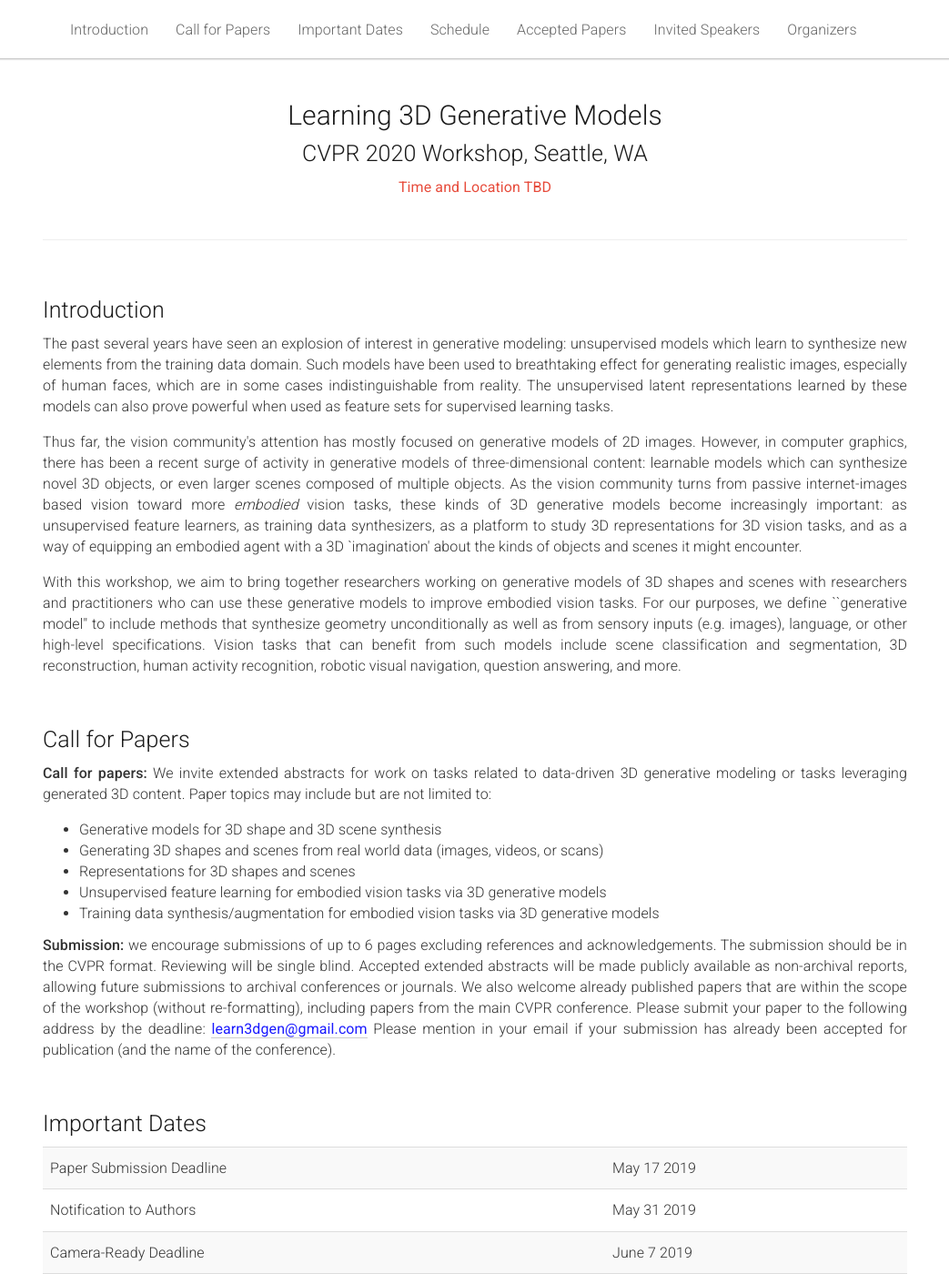
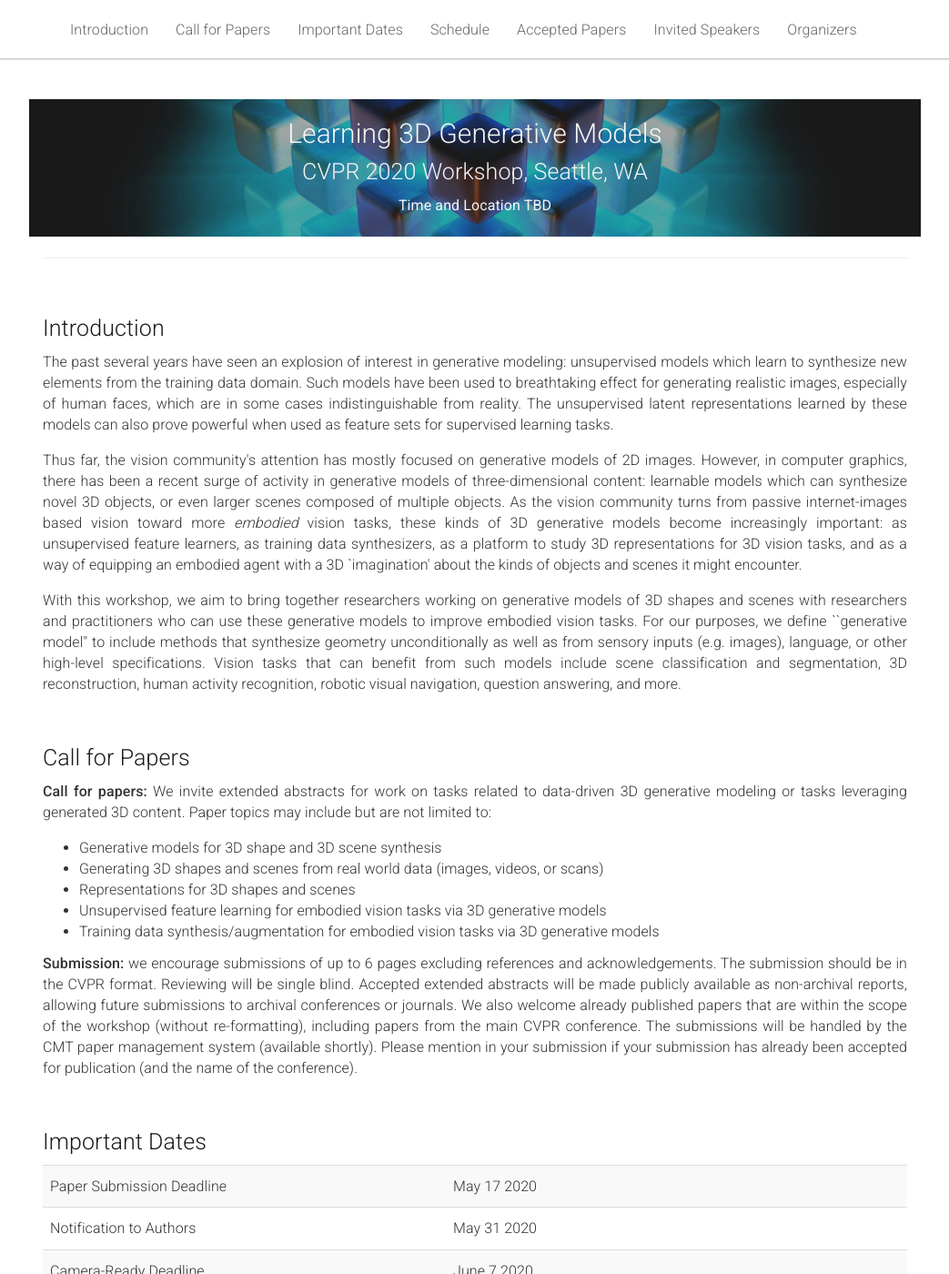
Before and after one commit to learn3dgen/learn3dgen.github.io, a Jekyll site: the page built from _pages/home.md, in a window 1280 px wide and 1400 px high. Shown: the whole window at 91% size, without its empty margins (118-1161 px from the left). Built offline with Jekyll 4.4.1, drawn with Linux system fonts in a browser that asks for light colours; some of the changed text lies outside the part shown.

Commit message:
added speakers, re-ranked them by h-index, added background, smol misc changes

```diff
--- a/_layouts/default.html
+++ b/_layouts/default.html
@@ -15,5 +15,6 @@
 
     <script type="text/javascript" src="/static/js/jquery.min.js"></script>
     <script type="text/javascript" src="/static/js/bootstrap.min.js"></script>
+    <script type="text/javascript" src="/static/js/main.js"></script>
   </body>
 </html>
--- a/_pages/home.md
+++ b/_pages/home.md
@@ -11,18 +11,19 @@ acknowledgements: ""
 ---
 
 <br>
-<div class="row">
-  <div class="col-xs-12">
+<div class="row header-row">
+  <div class="col-xs-12 header-img">
     <center><h1>Learning 3D Generative Models</h1></center>
     <center><h2>CVPR 2020 Workshop, Seattle, WA</h2></center>
-    <center><span style="color:#e74c3c;font-weight:400;">Time and Location TBD</span></center>
+    <center><span style="font-weight:400;">Time and Location TBD</span></center>
+    <!--<center><span style="color:#e74c3c;font-weight:400;">Time and Location TBD</span></center>-->
     <br/>
   </div>
 </div>
 
 <hr>
 
-<!-- <div class="row" id="intro">
+<!-- <div class="row" id="">
   <div class="col-md-12">
     <img src="{{ "/static/img/splash.png" | prepend:site.baseurl }}">
     <p> Image credit: [1, 2, 7, 12, 6, 4, 5]</p>
@@ -30,7 +31,7 @@ acknowledgements: ""
 </div> -->
 
 <br>
-<div class="row" id="cfp">
+<div class="row" id="intro">
   <div class="col-xs-12">
     <h2>Introduction</h2>
   </div>
@@ -49,7 +50,7 @@ acknowledgements: ""
   </div>
 </div> <br>
 
-<div class="row">
+<div class="row" id="cfp">
   <div class="col-xs-12">
     <h2>Call for Papers</h2>
   </div>
@@ -73,13 +74,13 @@ acknowledgements: ""
       Reviewing will be single blind.
       Accepted extended abstracts will be made publicly available as non-archival reports, allowing future submissions to archival conferences or journals.
       We also welcome already published papers that are within the scope of the workshop (without re-formatting), including papers from the main CVPR conference.
-      Please submit your paper to the following address by the deadline: <span style="color:#1a1aff;font-weight:400;"><a href="mailto:learn3dgen@gmail.com">learn3dgen@gmail.com</a></span>
-      Please mention in your email if your submission has already been accepted for publication (and the name of the conference).
+      The submissions will be handled by the CMT paper management system (available shortly). Please mention in your submission if your submission has already been accepted for publication (and the name of the conference).
+      <!--Please submit your paper to the following address by the deadline: <span style="color:#1a1aff;font-weight:400;"><a href="mailto:learn3dgen@gmail.com">learn3dgen@gmail.com</a></span>-->
     </p>
   </div>
 </div><br>
 
-<div class="row" id="schedule">
+<div class="row" id="dates">
   <div class="col-xs-12">
     <h2>Important Dates</h2>
   </div>
@@ -91,19 +92,19 @@ acknowledgements: ""
       <tbody>
         <tr>
           <td>Paper Submission Deadline</td>
-          <td>May 17 2019</td>
+          <td>May 17 2020</td>
         </tr>
         <tr>
           <td>Notification to Authors</td>
-          <td>May 31 2019</td>
+          <td>May 31 2020</td>
         </tr>
         <tr>
           <td>Camera-Ready Deadline</td>
-          <td>June 7 2019</td>
+          <td>June 7 2020</td>
         </tr>
         <tr>
           <td>Workshop Date</td>
-          <td>June 16 2019</td>
+          <td>TBD, one of June 14,15,19 2020</td>
         </tr>
       </tbody>
     </table>
@@ -111,7 +112,7 @@ acknowledgements: ""
 </div><br>
 
 
-<div class="row" id="accepted">
+<div class="row" id="schedule">
   <div class="col-xs-12">
     <h2>Schedule</h2>
   </div>
@@ -186,7 +187,7 @@ acknowledgements: ""
 </div>
 
 <br>
-<div class="row">
+<div class="row" id="accepted">
   <div class="col-md-12">
     <h2>Accepted Papers</h2>
   </div>
@@ -206,83 +207,148 @@ acknowledgements: ""
  -->
 
 <br>
-<div class="row">
+<div class="row" id="speakers">
   <div class="col-xs-12">
     <h2>Invited Speakers</h2>
   </div>
 </div><br>
 
-<!-- <div class="row">
+
+
+<!-- 70 -->
+<div class="row">
   <div class="col-md-12">
-    <a href="http://vladlen.info/"><img class="people-pic" style="float:left;margin-right:50px;" src="{{ "/static/img/people/vladlen.png" | prepend:site.baseurl }}"></a>
+    <a href="http://www.cs.utexas.edu/users/grauman/"><img class="people-pic" style="float:left;margin-right:50px;" src="{{ "/static/img/speakers/grauman.jpg" | prepend:site.baseurl }}"></a>
+    <p>
+      <b><a href="http://www.cs.utexas.edu/users/grauman/">Kristen Grauman</a></b> is a Professor in the Department of Computer Science at the University of Texas at Austin and a Research Scientist in Facebook AI Research (FAIR).  Her research in computer vision and machine learning focuses on visual recognition and search.  Before joining UT-Austin in 2007, she received her Ph.D. at MIT.  She is an Alfred P. Sloan Research Fellow and Microsoft Research New Faculty Fellow, a recipient of NSF CAREER and ONR Young Investigator awards, the PAMI Young Researcher Award in 2013, the 2013 Computers and Thought Award from the International Joint Conference on Artificial Intelligence (IJCAI), the Presidential Early Career Award for Scientists and Engineers (PECASE) in 2013, and the Helmholtz Prize in 2017.
+    </p>
+  </div>
+</div><br>
+
+<!-- 60 -->
+<div class="row">
+  <div class="col-md-12">
+    <a href="http://vladlen.info/"><img class="people-pic" style="float:left;margin-right:50px;" src="{{ "/static/img/speakers/vladlen.png" | prepend:site.baseurl }}"></a>
     <p>
       <b><a href="http://vladlen.info/">Vladlen Koltun</a></b> is a Senior Principal Researcher and the director of the Intelligent Systems Lab at Intel. The lab is devoted to high-impact basic research on intelligent systems. Previously, he has been a Senior Research Scientist at Adobe Research and an Assistant Professor at Stanford where his theoretical research was recognized with the National Science Foundation (NSF) CAREER Award (2006) and the Sloan Research Fellowship (2007).
     </p>
   </div>
 </div><br>
 
+<!-- 47 -->
 <div class="row">
   <div class="col-md-12">
-    <a href="http://www.cs.utexas.edu/users/grauman/"><img class="people-pic" style="float:left;margin-right:50px;" src="{{ "/static/img/people/grauman.png" | prepend:site.baseurl }}"></a>
+    <a href="https://www.cs.utoronto.ca/~fidler/"><img class="people-pic" style="float:left;margin-right:50px;" src="{{ "/static/img/speakers/sanja.jpg" | prepend:site.baseurl }}"></a>
     <p>
-      <b><a href="http://www.cs.utexas.edu/users/grauman/">Kristen Grauman</a></b> is a Professor in the Department of Computer Science at the University of Texas at Austin and a Research Scientist in Facebook AI Research (FAIR).  Her research in computer vision and machine learning focuses on visual recognition and search.  Before joining UT-Austin in 2007, she received her Ph.D. at MIT.  She is an Alfred P. Sloan Research Fellow and Microsoft Research New Faculty Fellow, a recipient of NSF CAREER and ONR Young Investigator awards, the PAMI Young Researcher Award in 2013, the 2013 Computers and Thought Award from the International Joint Conference on Artificial Intelligence (IJCAI), the Presidential Early Career Award for Scientists and Engineers (PECASE) in 2013, and the Helmholtz Prize in 2017.
+      <b><a href="https://www.cs.utoronto.ca/~fidler/">Sanja Fidler</a></b> is an Assistant Professor at University of Toronto, and a Director of AI at NVIDIA, leading a research lab in Toronto. Prior coming to Toronto, in 2012/2013, she was a Research Assistant Professor at Toyota Technological Institute at Chicago, an academic institute located in the campus of University of Chicago. She did her postdoc with Prof. Sven Dickinson at University of Toronto in 2011/2012. She finished her PhD in 2010 at University of Ljubljana in Slovenia in the group of Prof. Ales Leonardis. In 2010, she was visiting Prof. Trevor Darrell's group at UC Berkeley and ICSI.
     </p>
   </div>
 </div><br>
 
+<!-- 36 -->
 <div class="row">
   <div class="col-md-12">
-    <a href="https://demuc.de/"><img class="people-pic" style="float:left;margin-right:50px;" src="{{ "/static/img/people/johannes.png" | prepend:site.baseurl }}"></a>
+    <a href="https://www.cs.purdue.edu/homes/aliaga/"><img class="people-pic" style="float:left;margin-right:50px;" src="{{ "/static/img/speakers/aliaga.png" | prepend:site.baseurl }}"></a>
+    <p>
+      <b><a href="https://www.cs.purdue.edu/homes/aliaga/">Daniel Aliaga</a></b> does research primarily in the area of 3D computer graphics but overlaps with computer vision and visualization while also having strong multi-disciplinary collaborations outside of computer science. His research activities are divided into three groups: a) his pioneering work in the multi-disciplinary area of inverse modeling and design; b) his first-of-its-kind work in codifying information into images and surfaces, and c) his compelling work in a visual computing framework including high-quality 3D acquisition methods. Dr. Aliaga’s inverse modeling and design is particularly focused at digital city planning applications that provide innovative “what-if” design tools enabling urban stake holders from cities worldwide to automatically integrate, process, analyze, and visualize the complex interdependencies between the urban form, function, and the natural environment.
+    </p>
+  </div>
+</div><br>
+
+<!-- 24 -->
+<div class="row">
+  <div class="col-md-12">
+    <a href="https://jiajunwu.com/"><img class="people-pic" style="float:left;margin-right:50px;" src="{{ "/static/img/speakers/jiajun.png" | prepend:site.baseurl }}"></a>
+    <p>
+      <b><a href="https://jiajunwu.com/">Jiajun Wu</a></b> is a fifth-year PhD student at MIT, advised by Bill Freeman and Josh Tenenbaum. He received his undergraduate degree from Tsinghua University, working with Zhuowen Tu. He has also spent time at research labs of Microsoft, Facebook, and Baidu. His research has been supported by fellowships from Facebook, Nvidia, Samsung, Baidu, and Adobe. He studies machine perception, reasoning, and its interaction with the physical world, drawing inspiration from human cognition.
+    </p>
+  </div>
+</div><br>
+
+
+<!-- 16 -->
+<div class="row">
+  <div class="col-md-12">
+    <a href=""><img class="people-pic" style="float:left;margin-right:50px;" src="{{ "/static/img/speakers/georgia.jpg" | prepend:site.baseurl }}"></a>
+    <p>
+      <b><a href="">Georgia Gkioxari</a></b> is a research scientist at FAIR. She received her PhD from UC Berkeley, where she was advised by Jitendra Malik. She did her bachelors in ECE at NTUA in Athens, Greece, where she worked with Petros Maragos. In the past, she has spent time at Google Brain and Google Research, where she worked with Navdeep Jaitly and Alexander Toshev.
+    </p>
+  </div>
+</div><br>
+
+
+<!-- 16 -->
+<div class="row">
+  <div class="col-md-12">
+    <a href="https://demuc.de/"><img class="people-pic" style="float:left;margin-right:50px;" src="{{ "/static/img/speakers/johannes.jpg" | prepend:site.baseurl }}"></a>
     <p>
       <b><a href="https://demuc.de/">Johannes L. Schönberger</a></b> is a Senior Scientist at the Microsoft Mixed Reality and AI lab in Zürich. He obtained his PhD in Computer Science in the Computer Vision and Geometry Group at ETH Zürich, where he was advised by Marc Pollefeys and co-advised by Jan-Michael Frahm. He received a BSc from TU Munich and an MSc from UNC Chapel Hill. In addition, he also spent time at Microsoft Research, Google, and the German Aerospace Center. His main research interests lie in robust image-based 3D modeling. More broadly, he is interested in computer vision, geometry, structure-from-motion, (multi-view) stereo, localization, optimization, machine learning, and image processing. He developed the open-source software COLMAP - an end-to-end image-based 3D reconstruction software, which achieves state-of-the-art results on recent reconstruction benchmarks.
     </p>
   </div>
 </div><br>
 
+
+<!-- 15 -->
 <div class="row">
   <div class="col-md-12">
-    <a href="https://cs.brown.edu/people/epavlick/index.html"><img class="people-pic" style="float:left;margin-right:50px;" src="{{ "/static/img/people/ellie.png" | prepend:site.baseurl }}"></a>
+    <a href="https://www.cse.iitb.ac.in/~sidch/"><img class="people-pic" style="float:left;margin-right:50px;" src="{{ "/static/img/speakers/sid.png" | prepend:site.baseurl }}"></a>
+    <p>
+      <b><a href="https://www.cse.iitb.ac.in/~sidch/">Siddhartha Chaudhuri</a></b> is a Senior Research Scientist at Adobe Research, and Assistant Professor (on leave) of Computer Science and Engineering at IIT Bombay. His research focuses on richer tools for designing three-dimensional objects, particularly by novice and casual users, and on related problems in 3D shape understanding, synthesis and reconstruction. He received his PhD from Stanford University, followed by a postdoc at Princeton and a year teaching at Cornell. Apart from basic research, he is also the original author of the commercial 3D modeling package Adobe Fuse.
+    </p>
+  </div>
+</div><br>
+
+<!-- 13 -->
+<div class="row">
+  <div class="col-md-12">
+    <a href="http://graphics.stanford.edu/~adai/"><img class="people-pic" style="float:left;margin-right:50px;" src="{{ "/static/img/speakers/angela.jpg" | prepend:site.baseurl }}"></a>
+    <p>
+      <b><a href="http://graphics.stanford.edu/~adai/">Angela Dai</a></b> is a postdoctoral researcher at the Technical University of Munich.  She received her Ph.D. in Computer Science at Stanford University advised by Pat Hanrahan. Her research focuses on 3D reconstruction and understanding with commodity sensors. She received her Masters degree from Stanford University and her Bachelors degree from Princeton University. She is a recipient of a Stanford Graduate Fellowship.
+    </p>
+  </div>
+</div><br>
+
+<!-- 13 -->
+<div class="row">
+  <div class="col-md-12">
+    <a href="https://cs.brown.edu/people/epavlick/index.html"><img class="people-pic" style="float:left;margin-right:50px;" src="{{ "/static/img/speakers/ellie.gif" | prepend:site.baseurl }}"></a>
     <p>
       <b><a href="https://cs.brown.edu/people/epavlick/index.html">Ellie Pavlick</a></b> is an Assistant Professor of Computer Science at Brown University, and an academic partner with Google AI. She received her PhD in Computer Science from the University of Pennsylvania. She is interested in building better computational models of natural language semantics and pragmatics: how does language work, and how can we get computers to understand it the way humans do?
     </p>
   </div>
 </div><br>
 
+
+
+
+
+
+
+
+
+
+
+
+
+<!--
 <div class="row">
   <div class="col-md-12">
-    <a href="https://www.cs.purdue.edu/homes/aliaga/"><img class="people-pic" style="float:left;margin-right:50px;" src="{{ "/static/img/people/aliaga.png" | prepend:site.baseurl }}"></a>
+    <a href=""><img class="people-pic" style="float:left;margin-right:50px;" src="{{ "/static/img/speakers/" | prepend:site.baseurl }}"></a>
     <p>
-      <b><a href="https://www.cs.purdue.edu/homes/aliaga/">Daniel Aliaga</a></b> does research primarily in the area of 3D computer graphics but overlaps with computer vision and visualization while also having strong multi-disciplinary collaborations outside of computer science. His research activities are divided into three groups: a) his pioneering work in the multi-disciplinary area of inverse modeling and design; b) his first-of-its-kind work in codifying information into images and surfaces, and c) his compelling work in a visual computing framework including high-quality 3D acquisition methods. Dr. Aliaga’s inverse modeling and design is particularly focused at digital city planning applications that provide innovative “what-if” design tools enabling urban stake holders from cities worldwide to automatically integrate, process, analyze, and visualize the complex interdependencies between the urban form, function, and the natural environment.
+      <b><a href="">ABC DEF</a></b> is a .
     </p>
   </div>
 </div><br>
+-->
 
-<div class="row">
-  <div class="col-md-12">
-    <a href="https://www.cse.iitb.ac.in/~sidch/"><img class="people-pic" style="float:left;margin-right:50px;" src="{{ "/static/img/people/sid.png" | prepend:site.baseurl }}"></a>
-    <p>
-      <b><a href="https://www.cse.iitb.ac.in/~sidch/">Siddhartha Chaudhuri</a></b> is a Senior Research Scientist at Adobe Research, and Assistant Professor (on leave) of Computer Science and Engineering at IIT Bombay. His research focuses on richer tools for designing three-dimensional objects, particularly by novice and casual users, and on related problems in 3D shape understanding, synthesis and reconstruction. He received his PhD from Stanford University, followed by a postdoc at Princeton and a year teaching at Cornell. Apart from basic research, he is also the original author of the commercial 3D modeling package Adobe Fuse.
-    </p>
-  </div>
-</div><br>
 
-<div class="row">
-  <div class="col-md-12">
-    <a href="http://graphics.stanford.edu/~adai/"><img class="people-pic" style="float:left;margin-right:50px;" src="{{ "/static/img/people/angela.png" | prepend:site.baseurl }}"></a>
-    <p>
-      <b><a href="http://graphics.stanford.edu/~adai/">Angela Dai</a></b> is a postdoctoral researcher at the Technical University of Munich.  She received her Ph.D. in Computer Science at Stanford University advised by Pat Hanrahan. Her research focuses on 3D reconstruction and understanding with commodity sensors. She received her Masters degree from Stanford University and her Bachelors degree from Princeton University. She is a recipient of a Stanford Graduate Fellowship.
-    </p>
-  </div>
-</div><br>
 
-<div class="row">
-  <div class="col-md-12">
-    <a href="https://jiajunwu.com/"><img class="people-pic" style="float:left;margin-right:50px;" src="{{ "/static/img/people/jiajun.png" | prepend:site.baseurl }}"></a>
-    <p>
-      <b><a href="https://jiajunwu.com/">Jiajun Wu</a></b> is a fifth-year PhD student at MIT, advised by Bill Freeman and Josh Tenenbaum. He received his undergraduate degree from Tsinghua University, working with Zhuowen Tu. He has also spent time at research labs of Microsoft, Facebook, and Baidu. His research has been supported by fellowships from Facebook, Nvidia, Samsung, Baidu, and Adobe. He studies machine perception, reasoning, and its interaction with the physical world, drawing inspiration from human cognition.
-    </p>
-  </div>
-</div><br> -->
+
+
+
+
+
+
 
 <!-- <div class="row">
   <div class="col-md-12">
@@ -306,7 +372,7 @@ acknowledgements: ""
 </div><br> -->
 
 
-<div class="row">
+<div class="row" id="organizers">
   <div class="col-xs-12">
     <h2>Organizers</h2>
   </div>
@@ -354,9 +420,6 @@ acknowledgements: ""
     </div>
   </div>
 
-</div>
-
-<div class="row">
 
   <div class="col-xs-2">
     <a href="https://fgolemo.github.io/">
@@ -378,6 +441,12 @@ acknowledgements: ""
     </div>
   </div>
 
+</div>
+
+<div class="row">
+
+
+
   <div class="col-xs-2">
     <a href="http://www.david-vazquez.com/">
       <img class="people-pic" src="{{ "/static/img/people/david.jpeg" | prepend:site.baseurl }}">
@@ -398,9 +467,6 @@ acknowledgements: ""
     </div>
   </div>
 
-</div>
-
-<div class="row">
 
   <div class="col-xs-2">
     <a href="https://www.cse.iitb.ac.in/~sidch/">
@@ -431,8 +497,8 @@ acknowledgements: ""
       <h6>Simon Fraser University</h6>
     </div>
   </div>
+</div>
 
-</div>
 
 <hr>
 
--- a/static/css/main.css
+++ b/static/css/main.css
@@ -22,7 +22,7 @@ body *::selection {
     width: 100%;
 }
 
-h1,h2,h3 {
+h1, h2, h3 {
     color: #1a1a1a;
     font-weight: 300;
 }
@@ -120,6 +120,10 @@ pre {
 .people-pic {
     max-width: 125px;
     max-height: 125px;
+    /*width:300px;*/
+    /*height:300px;*/
+    object-fit: cover;
+    border-radius: 50%;
 }
 
 .people-name {
@@ -186,8 +190,25 @@ pre {
 
 .vid-container iframe {
     position: absolute;
-  top:0;
+    top: 0;
     left: 0;
     width: 100%;
     height: 100%;
 }
+
+.header-row {
+  background-color: rgba(33, 33, 33, 1);
+}
+
+.header-img {
+    /*opacity: 0.5;*/
+    background-size: cover;
+    background-position: center center;
+    background-image: url(/static/img/bg.jpg);
+    padding-top: 20px;
+}
+
+.header-img h1, .header-img h2, .header-img span {
+    color: whitesmoke;
+    /*opacity: 1;*/
+}
--- /dev/null
+++ b/static/js/main.js
@@ -0,0 +1,18 @@
+// The function actually applying the offset
+function offsetAnchor() {
+    if (location.hash.length !== 0) {
+        window.scrollTo(window.scrollX, window.scrollY - 100);
+    }
+}
+
+// Captures click events of all <a> elements with href starting with #
+$(document).on('click', 'a[href^="#"]', function(event) {
+    // Click events are captured before hashchanges. Timeout
+    // causes offsetAnchor to be called after the page jump.
+    window.setTimeout(function() {
+        offsetAnchor();
+    }, 0);
+});
+
+// Set the offset when entering page with hash present in the url
+window.setTimeout(offsetAnchor, 0);
```
Also changed, not shown: logo.png (added), static/img/bg.jpg (added), static/img/speakers/aliaga.png (renamed from static/img/people/aliaga.png), static/img/speakers/angela.jpg (added), static/img/speakers/ellie.gif (added), static/img/speakers/georgia.jpg (added), static/img/speakers/grauman.jpg (added), static/img/speakers/jiajun.png (renamed from static/img/people/jiajun.png), static/img/speakers/johannes.jpg (added), static/img/speakers/sanja.jpg (added), static/img/speakers/sid.png (added), static/img/speakers/vladlen.png (renamed from static/img/people/vladlen.png), 1 other file. Lines whose indentation alone changed are shown as unchanged.
